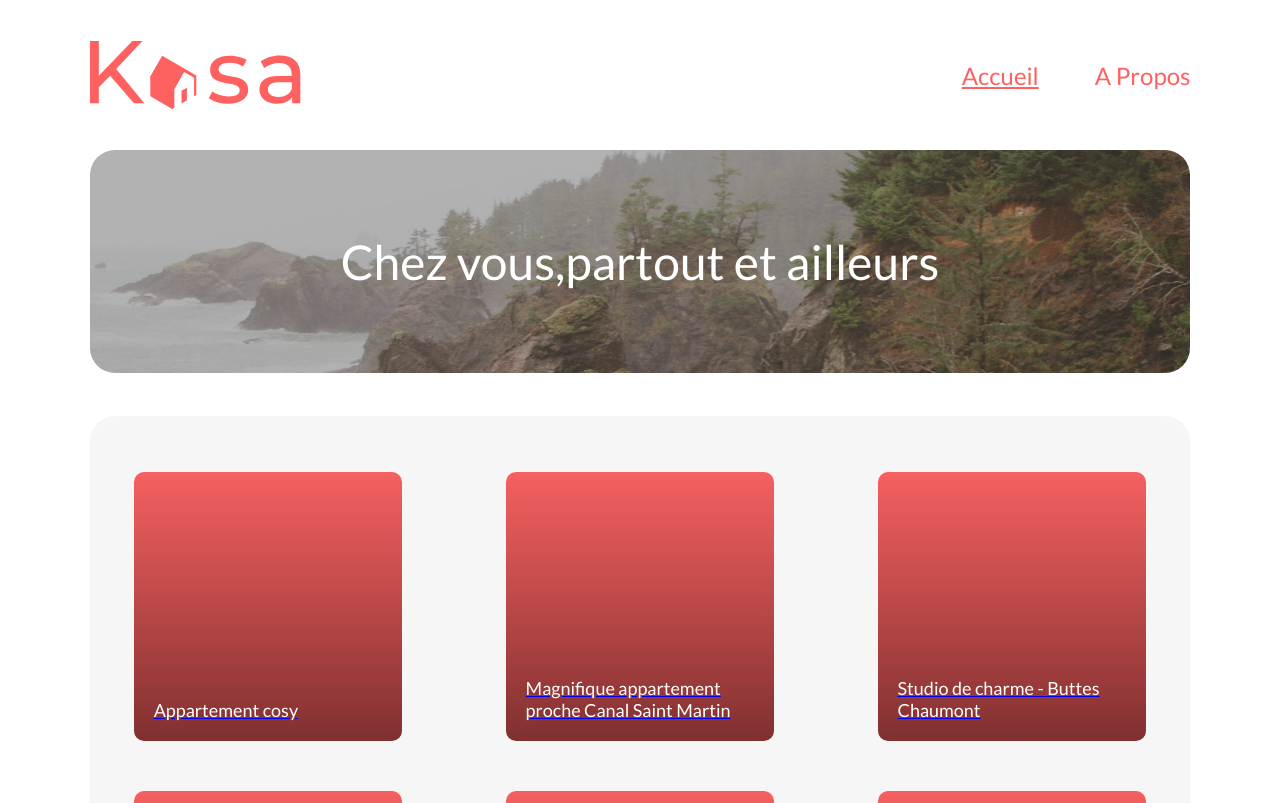
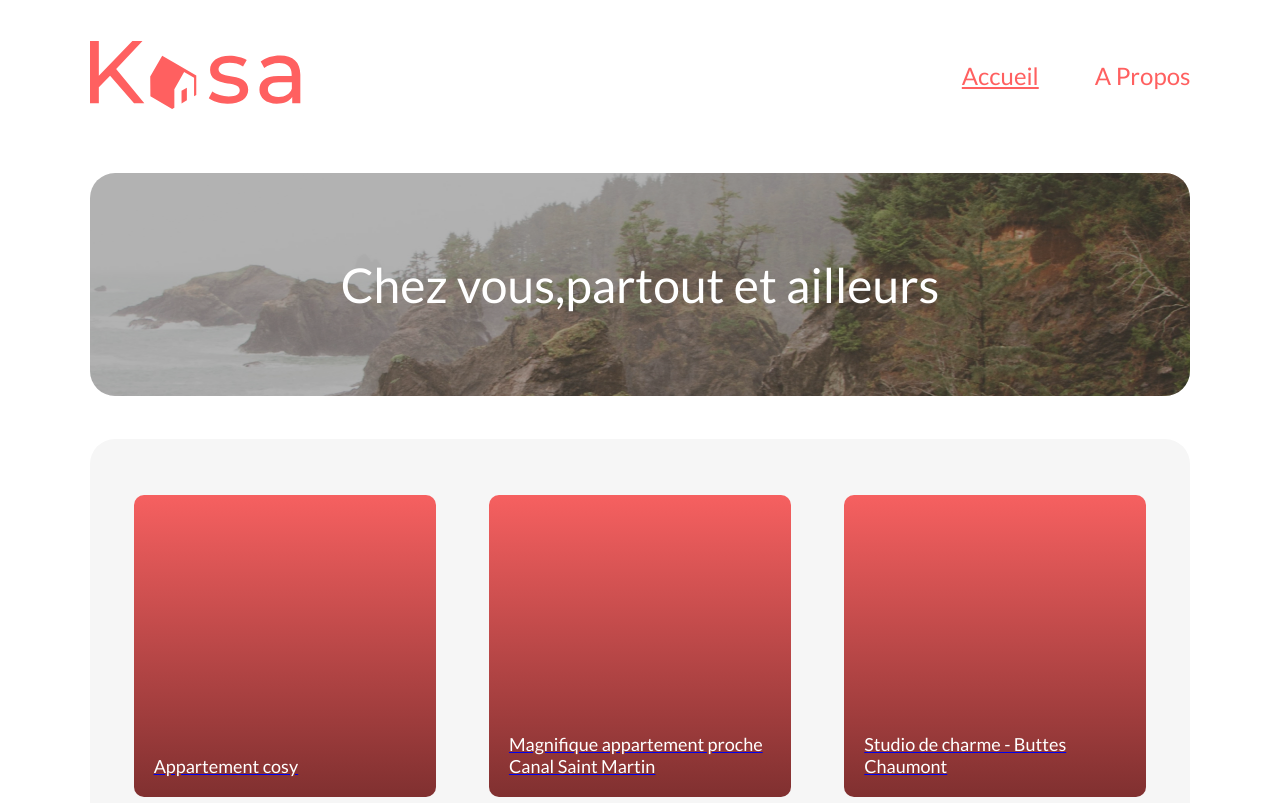
Before and after one commit to laurent-lezardon/OC-P7-Kaza, a React (Create React App) app: page / in a window 1280 px wide. Shown: the top 803 px of the page. Built offline with nearby package versions, Linux system fonts and the light colour scheme.

Commit message:
Correction warnings + CSS
key sur Link du composant Cards
Flex-end au lieu de end sur les justify-content
CSS Desktop
- Home
- Header
- Footer
- A Propos

```diff
--- a/src/components/Cards.jsx
+++ b/src/components/Cards.jsx
@@ -8,8 +8,8 @@ const Cards = () => {
   return (
     <ul className="cards">
       {Kasas.map((kaza, index) => (
-        <Link to={`/appartment/${kaza.id}`}>
-          <li className="card" key={`title${index}`}>
+        <Link to={`/appartment/${kaza.id}`} key={kaza.id}>
+          <li className="card" key={kaza.id}>
             <span>{kaza.title}</span>
           </li>
         </Link>
--- a/src/styles/APropos.css
+++ b/src/styles/APropos.css
@@ -16,7 +16,7 @@
   border-radius: 25px;
 }
 .a-propos__collapse {
-  padding: 0 9%;
+  padding: 0 8.75%;
 }
 
 .a-propos__collapse:last-child {
--- a/src/styles/Cards.css
+++ b/src/styles/Cards.css
@@ -6,19 +6,18 @@
   background-color: #f6f6f6;
   padding: 56px 4%;
   margin-bottom: 43px;
-
   flex-wrap: wrap;
   justify-content: space-between;
-  /* gap: 50px; */
 }
 
 .card {
   display: flex;
   flex-direction: column;
-  justify-content: end;
-
-  height: 21vw;
-  width: 21vw;
+  justify-content: flex-end;
+  height: 23.6vw;
+  width: 23.6vw;
+  max-width: 340px;
+  max-height: 340px;
   min-width: 255px;
   min-height: 255px;
   font-size: 18px;
@@ -27,7 +26,7 @@
   background: linear-gradient(180deg, rgba(246, 96, 96, 1) 0%, #803030 100%);
   padding: 20px;
   margin-bottom: 50px;
-  transition: all 0.3s ease-out;
+  transition: transform 0.3s ease-out;
 }
 
 .card:hover {
--- a/src/styles/Collapse.css
+++ b/src/styles/Collapse.css
@@ -5,9 +5,9 @@
   align-items: center;
   color: white;
   border-radius: inherit;
-  padding: 3px;
+  padding: 3px 1.7%;
   background-color: #f66060;
-  padding: 0 17px;
+
   cursor: pointer;
   transition: all 0.3s ease-in-out;
 }
@@ -21,13 +21,12 @@
 }
 
 .collapse-ul {
-  padding: 31px 12px 31px 20px;
+  padding: 31px 1.7%;
   background-color: #f6f6f6;
-  /* border: solid 2px black; */
   border-radius: inherit;
 }
 .collapse-li {
-  padding: 0 17px;
+  font-weight: 400;
 }
 .vector-up {
   transform: rotate(180deg);
--- a/src/styles/Footer.css
+++ b/src/styles/Footer.css
@@ -1,5 +1,7 @@
 .footer-logo {
+  margin-top: 20px;
   background-color: black;
+  margin-bottom: 50px;
 }
 
 footer {
--- a/src/styles/Home.css
+++ b/src/styles/Home.css
@@ -4,6 +4,7 @@
   justify-content: center;
   height: 223px;
   border-radius: 25px;
+  margin-top: 23px;
   padding: 0 5%;
   background-color: black;
   background: url("../assets/images/home-banner.jpg") right/cover;
--- a/src/styles/HostName.css
+++ b/src/styles/HostName.css
@@ -1,7 +1,7 @@
 .appartment-hostname {
   display: flex;
   align-items: flex-start;
-  justify-content: end;
+  justify-content: flex-end;
 }
 
 .disk {
--- a/src/styles/index.css
+++ b/src/styles/index.css
@@ -12,6 +12,7 @@ body {
   -webkit-font-smoothing: antialiased;
   -moz-osx-font-smoothing: grayscale;
   font-size: 18px;
+  font-weight: 500;
   color: #f66060;
 }
 
```
